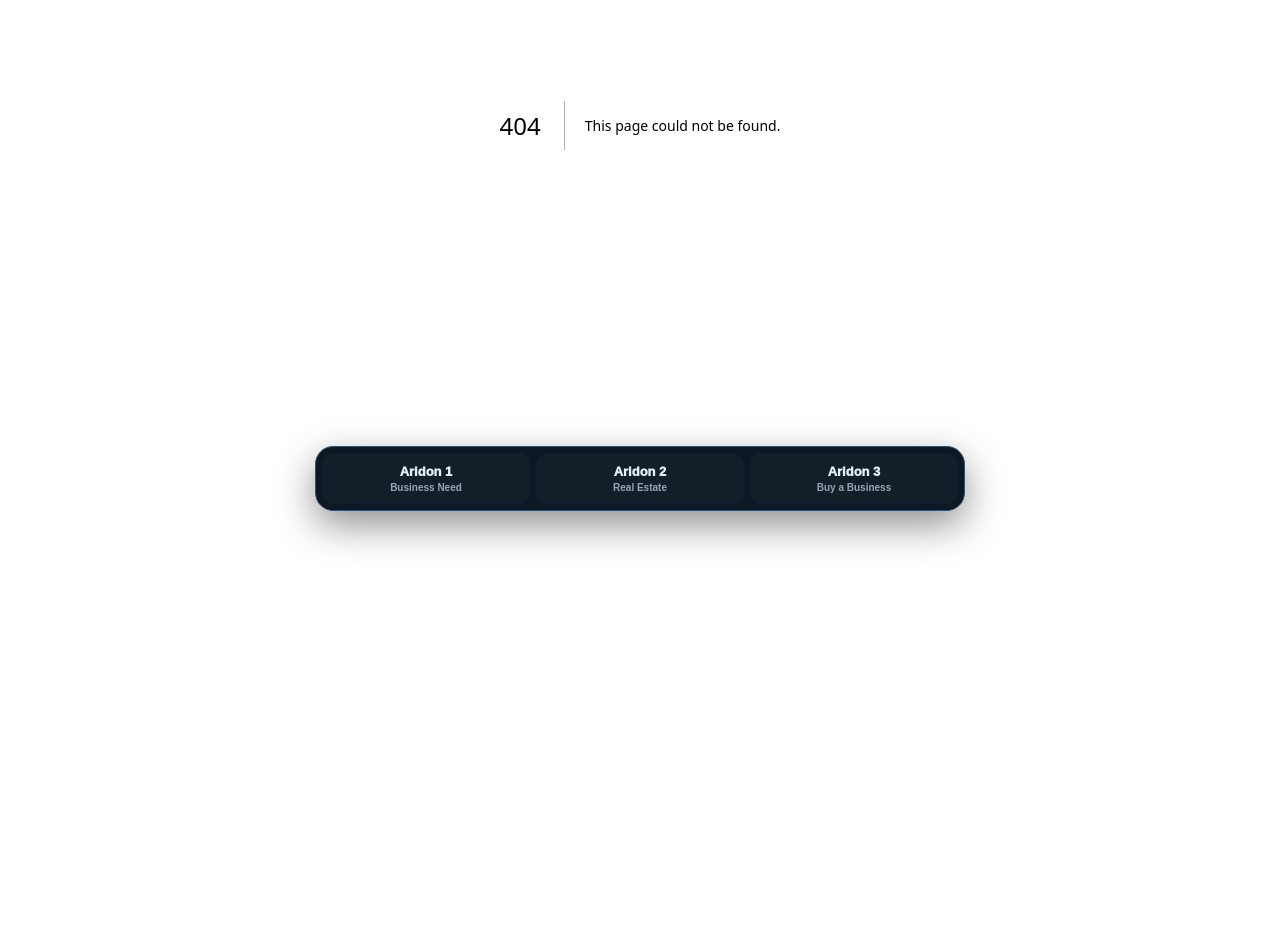
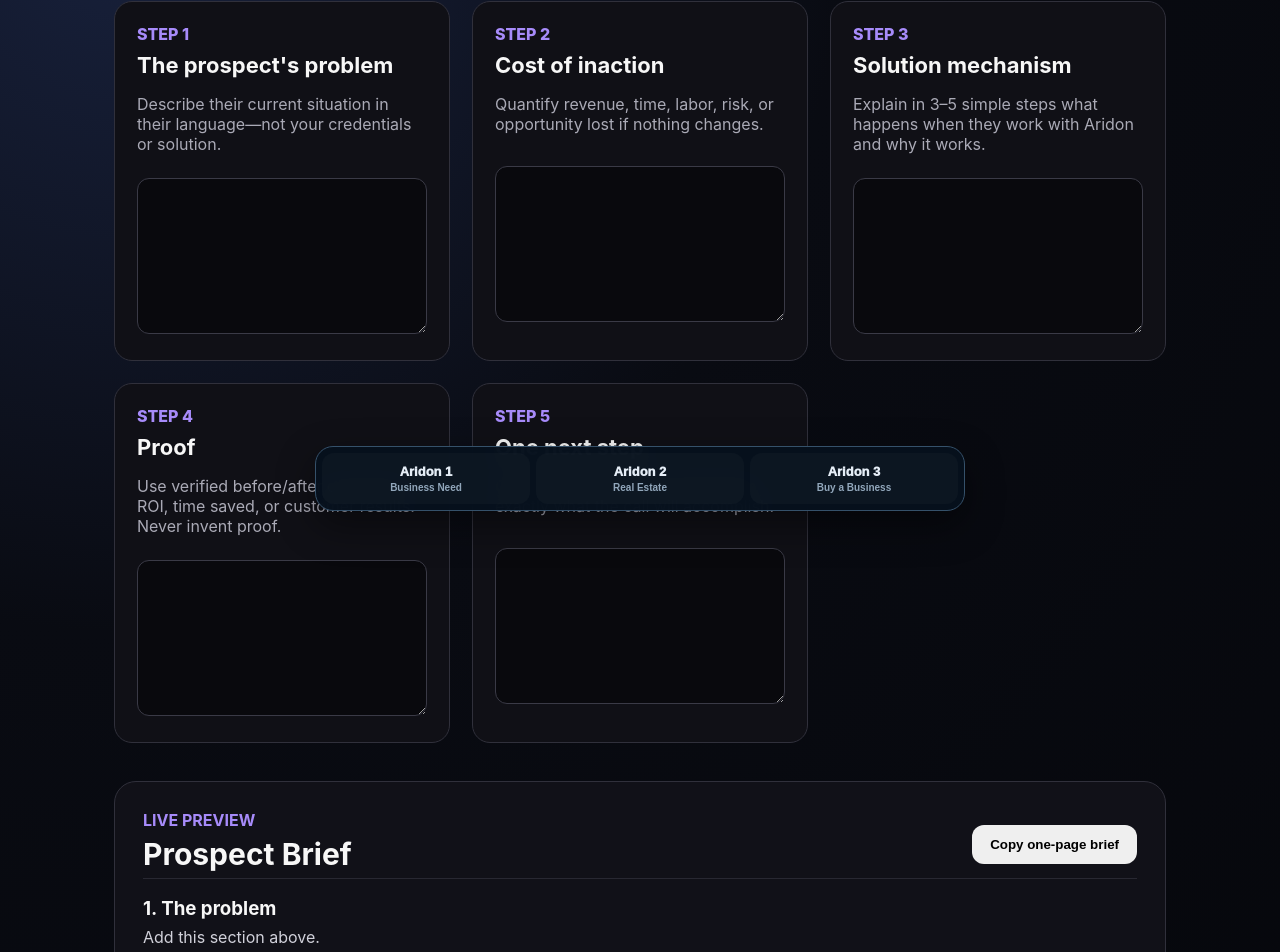
Before and after one commit to jimrusk/aridon-app, a Next.js app: page /business-os/pre-call in a window 1280 px wide. Before the commit this address had no page. Shown: the part 275-1227 px from the top of the page. Before the commit the page ends 800 px from the top, so only its background shows below. Built offline with nearby package versions, Linux system fonts and the light colour scheme.

Commit message:
Add Aridon pre-call one-page sales brief builder

```diff
--- /dev/null
+++ b/app/business-os/pre-call/page.tsx
@@ -0,0 +1,62 @@
+"use client";
+
+import { useMemo, useState } from "react";
+
+export default function PreCallPage() {
+  const [problem, setProblem] = useState("");
+  const [inaction, setInaction] = useState("");
+  const [solution, setSolution] = useState("");
+  const [proof, setProof] = useState("");
+  const [nextStep, setNextStep] = useState("");
+
+  const brief = useMemo(() => [
+    ["1. The problem", problem],
+    ["2. Cost of inaction", inaction],
+    ["3. How Aridon helps", solution],
+    ["4. Proof", proof],
+    ["5. Next step", nextStep],
+  ], [problem, inaction, solution, proof, nextStep]);
+
+  const copyBrief = async () => {
+    const text = brief.map(([h, b]) => `${h}\n${b || "—"}`).join("\n\n");
+    await navigator.clipboard.writeText(text);
+  };
+
+  return (
+    <main style={{maxWidth:1100,margin:"0 auto",padding:"48px 24px",color:"#f7f7f7"}}>
+      <p style={{color:"#a78bfa",fontWeight:700}}>ARIDON BUSINESS OS · SALES ENABLEMENT</p>
+      <h1 style={{fontSize:"clamp(2.2rem,6vw,4.5rem)",lineHeight:1,margin:"12px 0"}}>Pre-Call One-Page Builder</h1>
+      <p style={{fontSize:20,color:"#c7c7d1",maxWidth:820}}>Educate before the call so the call can focus on fit, decisions, and closing. Build one concise brief in the order a prospect needs to understand it.</p>
+
+      <section style={{display:"grid",gridTemplateColumns:"repeat(auto-fit,minmax(300px,1fr))",gap:22,marginTop:36}}>
+        <Editor n="1" title="The prospect's problem" hint="Describe their current situation in their language—not your credentials or solution." value={problem} set={setProblem}/>
+        <Editor n="2" title="Cost of inaction" hint="Quantify revenue, time, labor, risk, or opportunity lost if nothing changes." value={inaction} set={setInaction}/>
+        <Editor n="3" title="Solution mechanism" hint="Explain in 3–5 simple steps what happens when they work with Aridon and why it works." value={solution} set={setSolution}/>
+        <Editor n="4" title="Proof" hint="Use verified before/after outcomes, ROI, time saved, or customer results. Never invent proof." value={proof} set={setProof}/>
+        <Editor n="5" title="One next step" hint="Give one clear action and tell them exactly what the call will accomplish." value={nextStep} set={setNextStep}/>
+      </section>
+
+      <section style={{marginTop:38,padding:28,border:"1px solid #30303b",borderRadius:22,background:"#111118"}}>
+        <div style={{display:"flex",justifyContent:"space-between",gap:16,alignItems:"center",flexWrap:"wrap"}}>
+          <div><p style={{color:"#a78bfa",fontWeight:700,margin:0}}>LIVE PREVIEW</p><h2 style={{fontSize:30,margin:"6px 0"}}>Prospect Brief</h2></div>
+          <button onClick={copyBrief} style={{padding:"12px 18px",borderRadius:12,border:0,fontWeight:800,cursor:"pointer"}}>Copy one-page brief</button>
+        </div>
+        {brief.map(([h,b]) => <div key={h} style={{padding:"18px 0",borderTop:"1px solid #282832"}}><h3 style={{margin:"0 0 7px"}}>{h}</h3><p style={{margin:0,color:"#d1d1da",whiteSpace:"pre-wrap"}}>{b || "Add this section above."}</p></div>)}
+      </section>
+
+      <section style={{marginTop:28,padding:24,borderRadius:18,background:"#171321"}}>
+        <h2 style={{marginTop:0}}>How Aridon uses it</h2>
+        <p style={{color:"#d1d1da",lineHeight:1.7}}>Send the brief about 24 hours before a scheduled sales conversation. On the call, do not re-present it. Ask what resonated, what questions it raised, and start from the prospect's reaction. Aridon can later generate these briefs from CRM notes, Enterprise Scan findings, Opportunity Scores, and verified ROI Ledger evidence.</p>
+      </section>
+    </main>
+  );
+}
+
+function Editor({n,title,hint,value,set}:{n:string,title:string,hint:string,value:string,set:(v:string)=>void}) {
+  return <label style={{display:"block",padding:22,border:"1px solid #30303b",borderRadius:18,background:"#101016"}}>
+    <span style={{color:"#a78bfa",fontWeight:800}}>STEP {n}</span>
+    <h2 style={{fontSize:22,margin:"8px 0"}}>{title}</h2>
+    <p style={{color:"#aaaab6",minHeight:48}}>{hint}</p>
+    <textarea value={value} onChange={e=>set(e.target.value)} rows={7} style={{width:"100%",boxSizing:"border-box",borderRadius:12,border:"1px solid #3a3a46",background:"#09090d",color:"white",padding:14,fontSize:16}} />
+  </label>
+}
```
